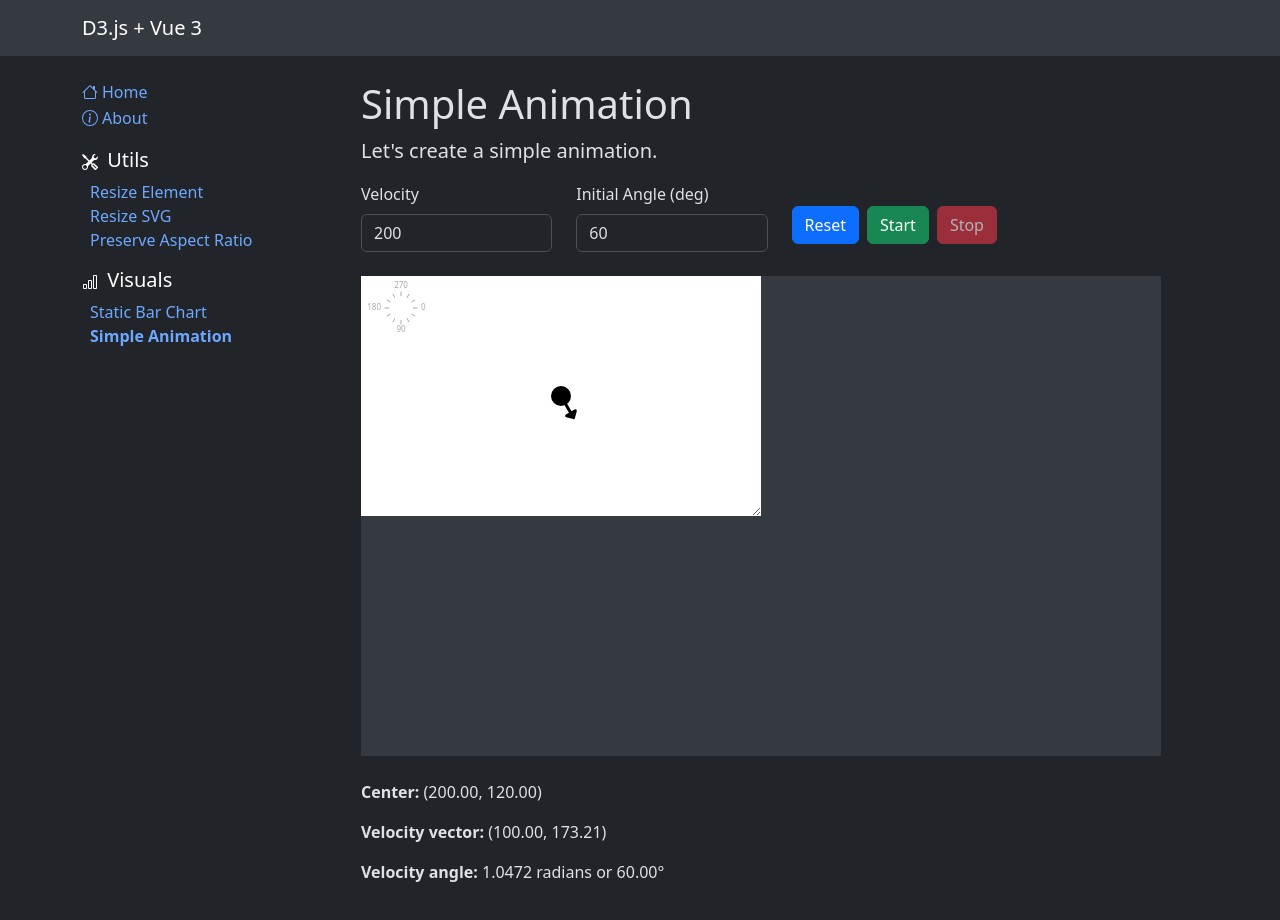
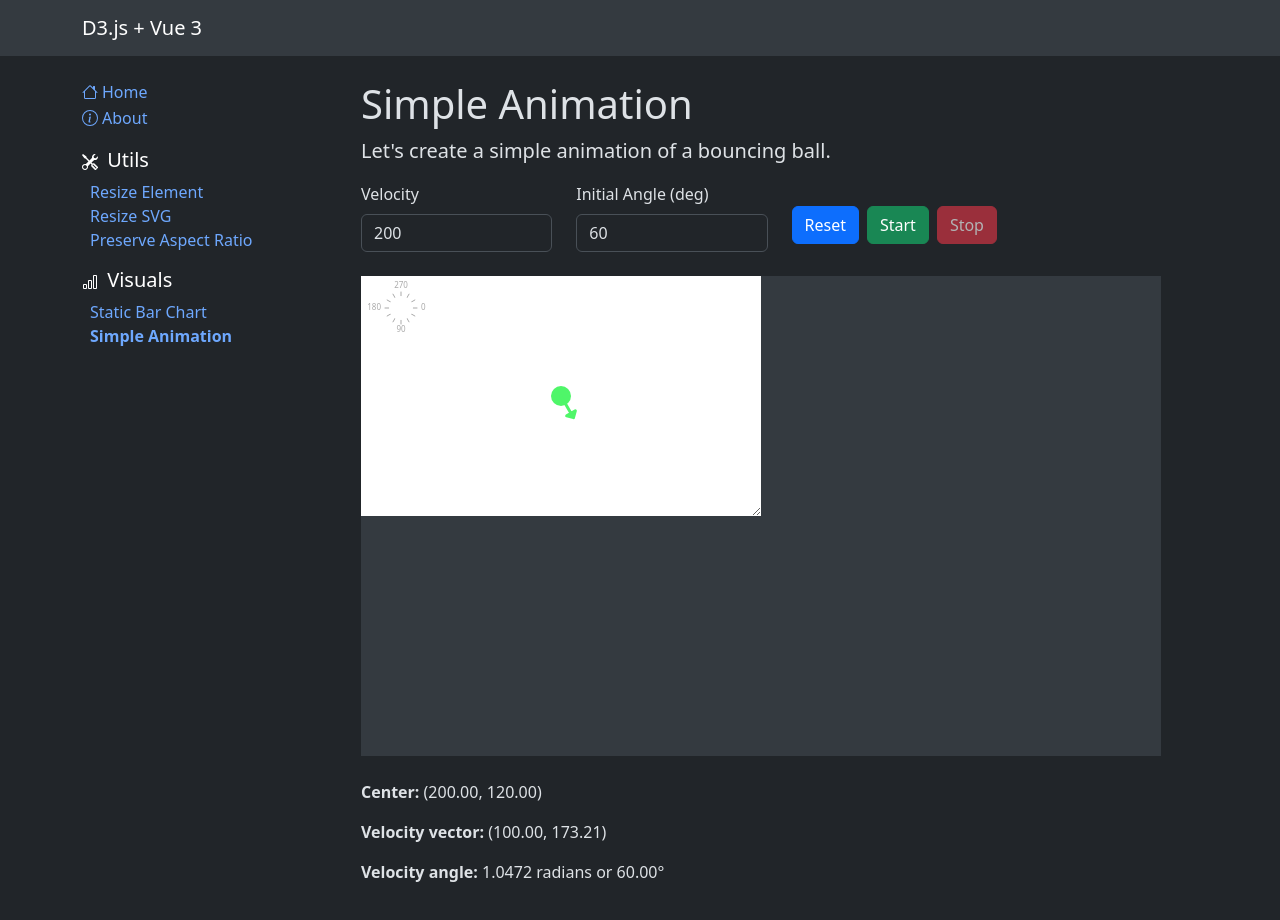
Before and after one commit to jarrettmeyer/d3js-vue3-examples, a Nuxt app: page /visuals/simple-animation in a window 1280 px wide. Shown: the top 920 px of the page. Built offline with nearby package versions, Linux system fonts and the light colour scheme.

Commit message:
fancy color for bouncing ball

```diff
--- a/pages/visuals/simple-animation/index.vue
+++ b/pages/visuals/simple-animation/index.vue
@@ -1,6 +1,15 @@
 <script lang="ts" setup>
+import * as d3 from "d3";
+
+// Update the page title.
+useHead({ title: "Simple Animation | D3.js + Vue 3" });
+
 const resizeRef = ref<HTMLElement | null>(null);
 const { width, height } = useResizeObserver(resizeRef);
+
+const bounceCounter = ref(0);
+const color = ref(d3.interpolateRainbow(Math.random()));
+
 const cx = ref(25 * 8);
 const cy = ref(15 * 8);
 const r = ref(10);
@@ -9,12 +18,20 @@ const initialAngleDeg = ref(60);
 const isAnimating = ref(false);
 const isMoved = ref(false);
 const lastTick = ref<number | null>(null);
-const vxMod = ref(1);
-const vyMod = ref(1);
 
 const initialAngleRad = computed(() => {
   return (initialAngleDeg.value * Math.PI) / 180;
 });
+
+/**
+ * The vx modifier indicates when the ball has bounced off the left or right edges.
+ */
+const vxMod = ref(1);
+
+/**
+ * The vy modifier indicates when the ball has bounced off the top or bottom edges.
+ */
+const vyMod = ref(1);
 
 /**
  * Draw an arrow from the center of the ball in the direction of 0°.
@@ -100,6 +117,7 @@ const onStart = () => {
       if (cx.value < minX.value) {
         vxMod.value *= -1;
         cx.value = minX.value;
+        bounceCounter.value += 1;
       } else if (cx.value > maxX.value) {
         vxMod.value *= -1;
         cx.value = maxX.value;
@@ -107,9 +125,11 @@ const onStart = () => {
       if (cy.value < minY.value) {
         vyMod.value *= -1;
         cy.value = minY.value;
+        bounceCounter.value += 1;
       } else if (cy.value > maxY.value) {
         vyMod.value *= -1;
         cy.value = maxY.value;
+        bounceCounter.value += 1;
       }
 
       lastTick.value = t;
@@ -130,12 +150,16 @@ watch([height, width], () => {
     onReset();
   }
 });
+
+watch([bounceCounter], () => {
+  color.value = d3.interpolateRainbow(Math.random());
+});
 </script>
 
 <template>
   <h1>Simple Animation</h1>
 
-  <p class="lead">Let's create a simple animation.</p>
+  <p class="lead">Let's create a simple animation of a bouncing ball.</p>
 
   <section class="mb-4">
     <div class="row">
@@ -198,13 +222,20 @@ watch([height, width], () => {
     <div class="resize bg-white" ref="resizeRef">
       <svg :width="width" :height="height">
         <VectorLegend transform="translate(40,32)" />
-        <circle class="ball" :cx="cx" :cy="cy" :r="r" />
+        <circle
+          class="ball"
+          :cx="cx"
+          :cy="cy"
+          :r="r"
+          :fill="color"
+          stroke="none"
+        />
         <path
           class="arrow"
           :transform="arrowTransform"
           :d="arrowPathD"
-          stroke="black"
-          fill="none"
+          :stroke="color"
+          :fill="color"
           stroke-width="3"
           stroke-linecap="round"
           stroke-linejoin="round"
```
